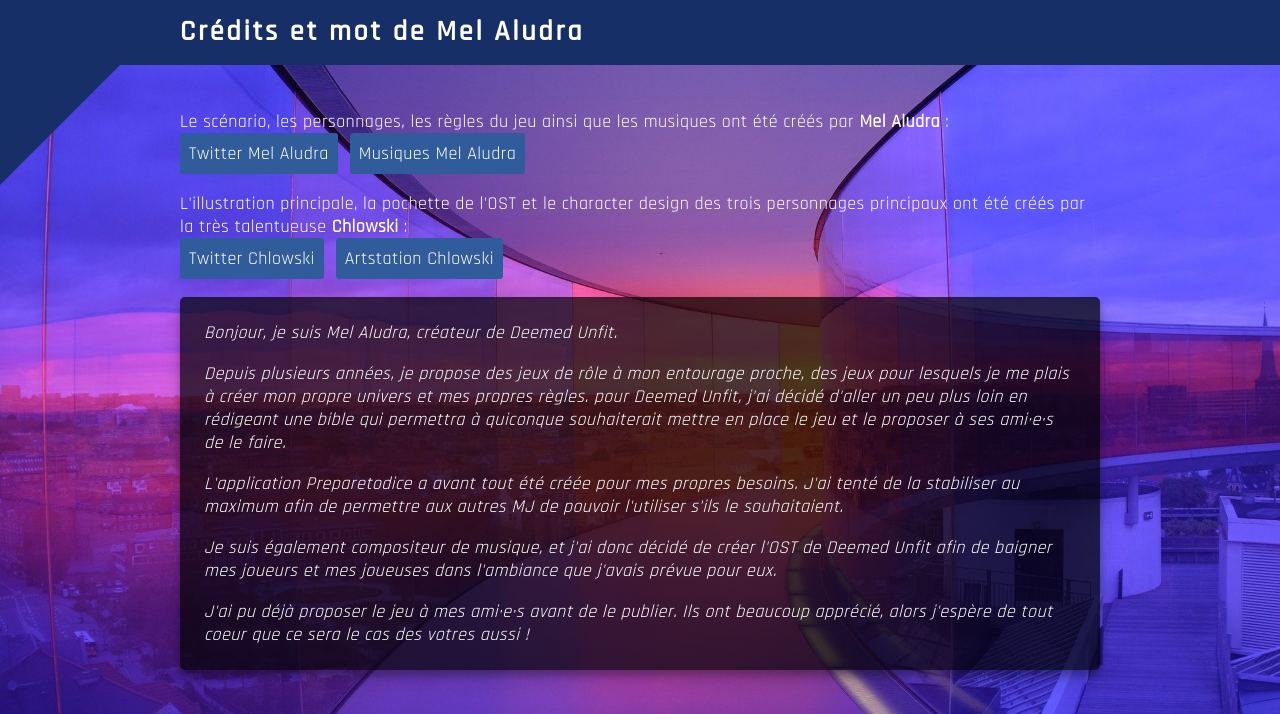
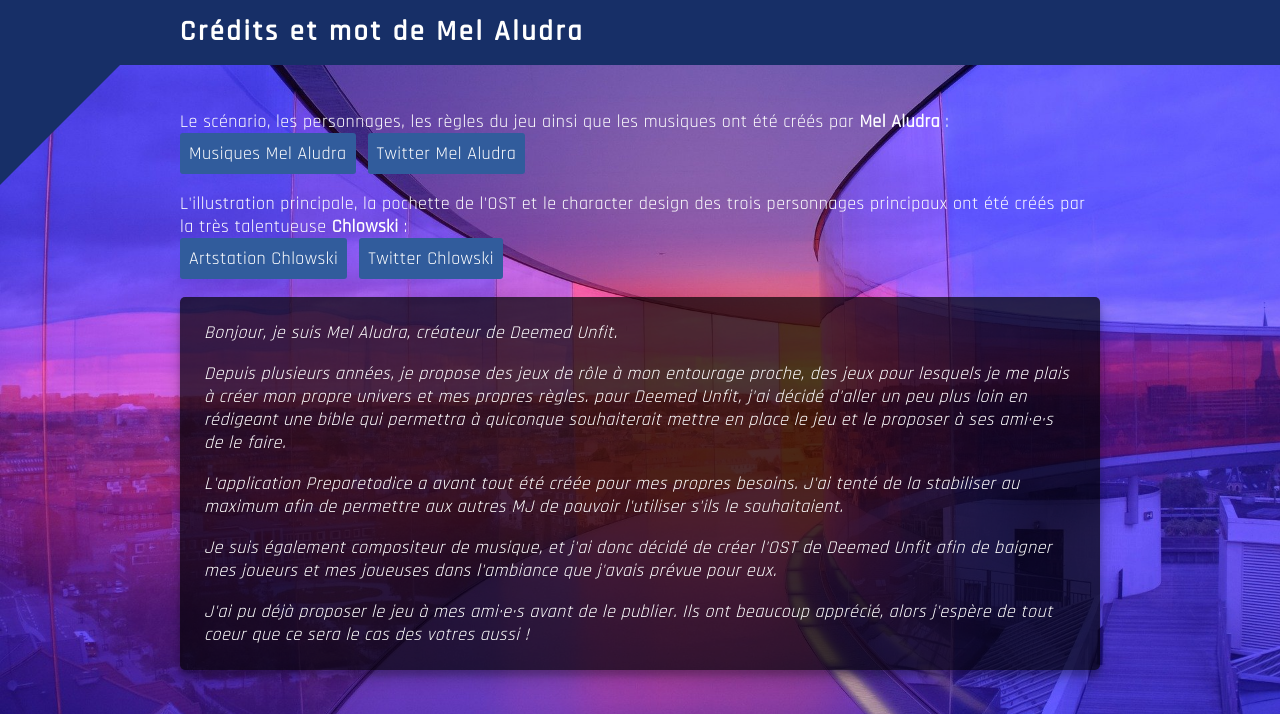
Before and after one commit to Mel-Aludra/preparetodice, a Symfony app: template templates/front/custom-games/deemed-unfit.html.twig in a window 1280 px wide. Shown: the part 3578-4292 px from the top of the page. Run offline with Twig, Linux system fonts and the light colour scheme; the template is opened without the code that fills it, so the values that code supplies are empty; some libraries are stand-ins or nearby versions; some web fonts are replaced.

Commit message:
add du page

```diff
--- a/src/Controller/Front/DeemedUnfitController.php
+++ b/src/Controller/Front/DeemedUnfitController.php
@@ -34,7 +34,7 @@ class DeemedUnfitController extends AbstractController
      * @param HydrateGameService $hydrateGameService
      * @return Response
      */
-    public function addGame(EntityManagerInterface $manager, Request $request, HydrateGameService $hydrateGameService)
+    public function addDuGame(EntityManagerInterface $manager, Request $request, HydrateGameService $hydrateGameService)
     {
         $game = new Game();
         $game->setMoneyTerm("Argent");
--- a/templates/front/custom-games/deemed-unfit.html.twig
+++ b/templates/front/custom-games/deemed-unfit.html.twig
@@ -128,13 +128,13 @@
         <div></div>
         <p>Le scénario, les personnages, les règles du jeu ainsi que les musiques ont été créés par <strong>Mel Aludra</strong> :</p>
         <div class="genericFlex">
-            <a class="solidLink" href="https://twitter.com/MelAludra" target="_blank">Twitter Mel Aludra</a>
-            <a class="solidLink" style="margin-left: 12px" href="https://mel-aludra.com" target="_blank">Musiques Mel Aludra</a>
+            <a class="solidLink" href="https://mel-aludra.com" target="_blank">Musiques Mel Aludra</a>
+            <a class="solidLink" style="margin-left: 12px" href="https://twitter.com/MelAludra" target="_blank">Twitter Mel Aludra</a>
         </div>
         <p class="spaceBefore">L'illustration principale, la pochette de l'OST et le character design des trois personnages principaux ont été créés par la très talentueuse <strong>Chlowski</strong> :</p>
         <div class="genericFlex">
-            <a class="solidLink" href="https://twitter.com/Chlowski" target="_blank">Twitter Chlowski</a>
-            <a class="solidLink" style="margin-left: 12px" href="https://chlowski.artstation.com/" target="_blank">Artstation Chlowski</a>
+            <a class="solidLink" href="https://chlowski.artstation.com/" target="_blank">Artstation Chlowski</a>
+            <a class="solidLink" style="margin-left: 12px" href="https://twitter.com/Chlowski" target="_blank">Twitter Chlowski</a>
         </div>
         <div class="widget ghost spaceBefore">
             <p><i>Bonjour, je suis Mel Aludra, créateur de Deemed Unfit.</i></p>
```
